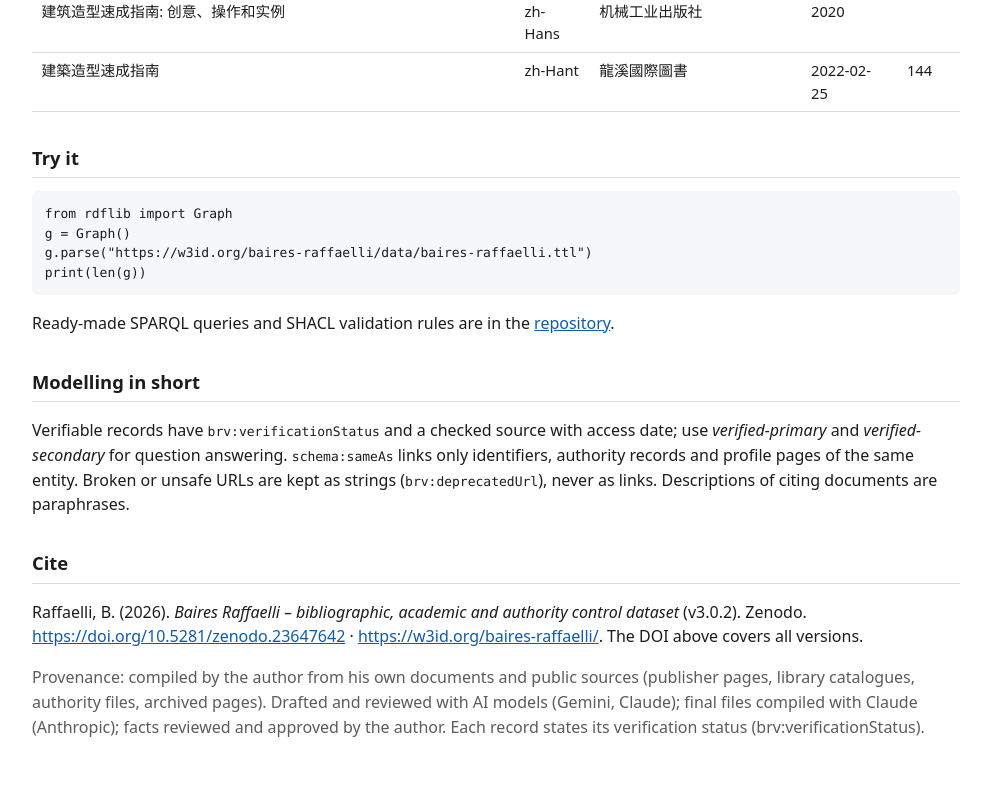
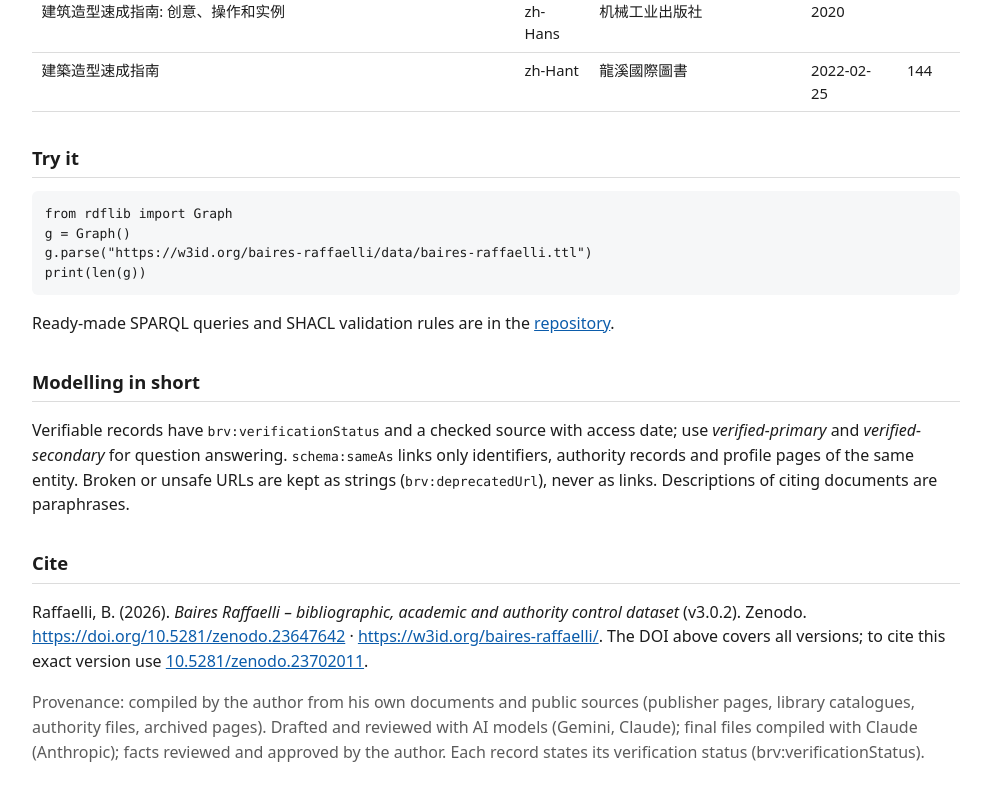
Before and after one commit to by-res/baires-raffaelli, a plain HTML site: page docs/index.html in a window 1280 px wide. Shown: the part 920-1720 px from the top of the page, without its empty margins (144-1135 px from the left). Drawn offline with Linux system fonts and the light colour scheme.

Commit message:
Update index.html

```diff
--- a/docs/index.html
+++ b/docs/index.html
@@ -35,6 +35,6 @@ print(len(g))</pre>
 <h2>Modelling in short</h2>
 <p>Verifiable records have <code>brv:verificationStatus</code> and a checked source with access date; use <em>verified-primary</em> and <em>verified-secondary</em> for question answering. <code>schema:sameAs</code> links only identifiers, authority records and profile pages of the same entity. Broken or unsafe URLs are kept as strings (<code>brv:deprecatedUrl</code>), never as links. Descriptions of citing documents are paraphrases.</p>
 <h2>Cite</h2>
-<p>Raffaelli, B. (2026). <em>Baires Raffaelli – bibliographic, academic and authority control dataset</em> (v3.0.2). Zenodo. <a href="https://doi.org/10.5281/zenodo.23647642">https://doi.org/10.5281/zenodo.23647642</a> · <a href="https://w3id.org/baires-raffaelli/">https://w3id.org/baires-raffaelli/</a>. The DOI above covers all versions.</p>
+<p>Raffaelli, B. (2026). <em>Baires Raffaelli – bibliographic, academic and authority control dataset</em> (v3.0.2). Zenodo. <a href="https://doi.org/10.5281/zenodo.23647642">https://doi.org/10.5281/zenodo.23647642</a> · <a href="https://w3id.org/baires-raffaelli/">https://w3id.org/baires-raffaelli/</a>. The DOI above covers all versions; to cite this exact version use <a href="https://doi.org/10.5281/zenodo.23702011">10.5281/zenodo.23702011</a>.</p>
 <p class="lead">Provenance: compiled by the author from his own documents and public sources (publisher pages, library catalogues, authority files, archived pages). Drafted and reviewed with AI models (Gemini, Claude); final files compiled with Claude (Anthropic); facts reviewed and approved by the author. Each record states its verification status (brv:verificationStatus).</p>
 </main></body></html>
```
